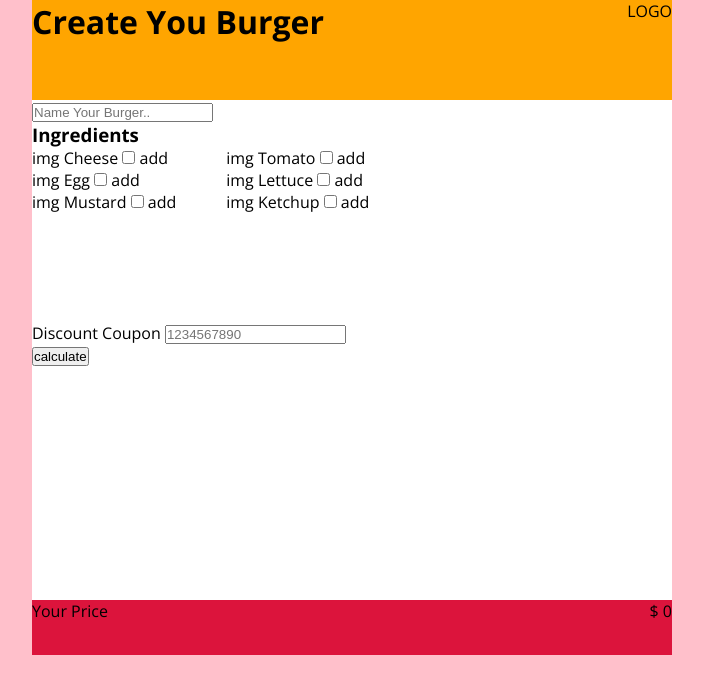
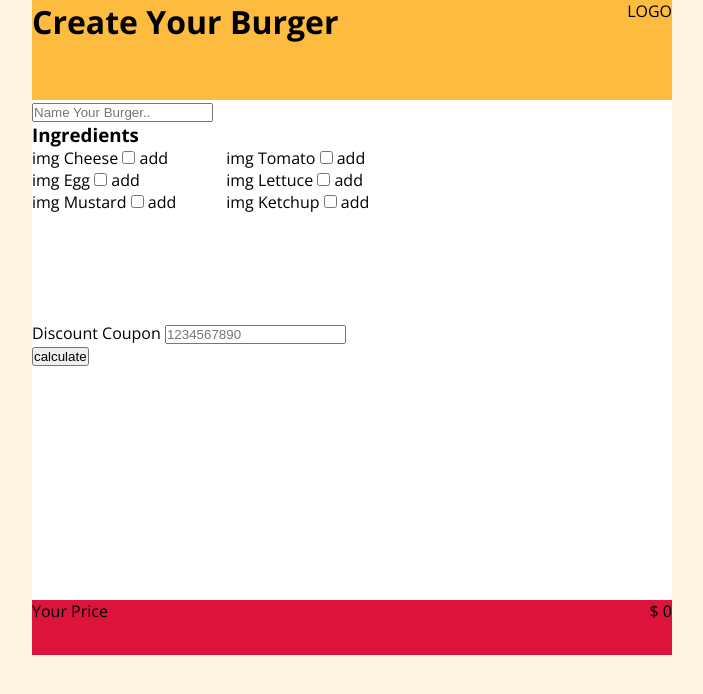
Before and after one commit to davide-bibbo93/js-burger, a plain HTML site: page index.html in a window 1280 px wide. Shown: the whole page, without its empty margins (288-991 px from the left). Drawn offline with nearby package versions, Linux system fonts and the light colour scheme.

Commit message:
qualche modifica index e css

```diff
--- a/css/style.css
+++ b/css/style.css
@@ -7,13 +7,14 @@
 
 body{
   font-family: 'Open Sans', sans-serif;
-  background-color: pink;
 }
 
 .container{
   width: 100%;
+  height: 100vh;
   margin: 0 auto;
   position: relative;
+  background-color: #FFF5E2
 }
 
 .clearfix{
@@ -32,7 +33,6 @@ body{
 
 header,main,footer{
   width: 50%;
-  height: 100px;
   margin: auto;
 }
 
@@ -42,7 +42,8 @@ li{
 /* fine common settings */
 
 header{
-  background-color: orange;
+  background-color: #FDBB40;
+  height: 100px;
 }
 
 main{
--- a/index.html
+++ b/index.html
@@ -14,7 +14,7 @@
       <!-- inizio header con nome app e logo -->
       <header class="clearfix">
         <div class="fl-left">
-          <h1>Create You Burger</h1>
+          <h1>Create Your Burger</h1>
         </div>
         <div class="fl-right">
           LOGO
```
